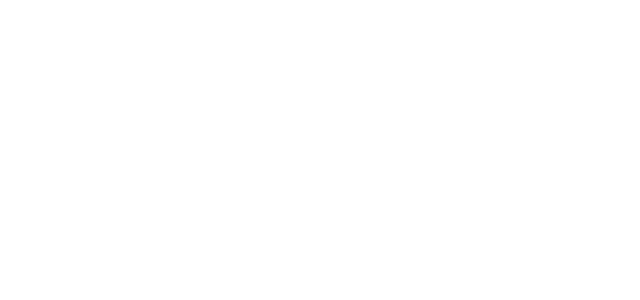
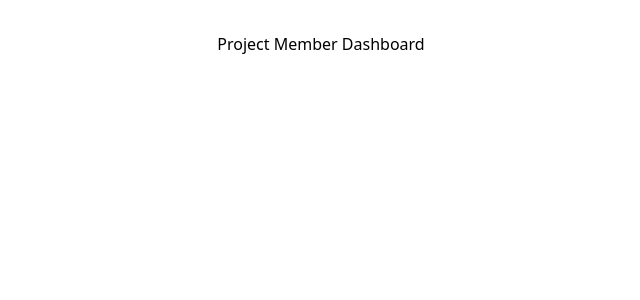
Before and after one commit to IT21319792/ITPM, a React (Vite) app in the folder FrontEnd/: page /pMemberDash in a window 1280 px wide. Before the commit this address had no page. Shown: the top 300 px of the page, without its empty margins (319-959 px from the left). Built offline with nearby package versions, Linux system fonts and the light colour scheme.

Commit message:
implement all dashboard routes for all roles

```diff
--- a/FrontEnd/src/App.jsx
+++ b/FrontEnd/src/App.jsx
@@ -4,6 +4,10 @@
 
 import StudentDash from './pages/student/StudentDash';
 import AdminDash from './pages/admin/AdminDash';
+import CoDash from './pages/co-ordinator/CoDash';
+import ExaminarDash from './pages/examinar/ExaminarDash';
+import PMemberDash from './pages/projectMember/PMemberDash';
+import SupervisorDash from './pages/supervisor/SupervisorDash';
 
 
 
@@ -23,6 +27,24 @@
           <Route path='studentDash' element={<StudentDash />} />
 
 
+          {/* Co-ordinator Routes  */}
+          <Route path='coDash' element={<CoDash />} />
+
+
+          {/* Examinar Routes  */}
+          <Route path='examinarDash' element={<ExaminarDash />} />
+
+
+          {/* Project Member Routes  */}
+          <Route path='pMemberDash' element={<PMemberDash />} />
+
+
+          {/* Supervisor Routes  */}
+          <Route path='supervisorDash' element={<SupervisorDash />} />
+
+
+
+
       </Routes>
 
 
--- /dev/null
+++ b/FrontEnd/src/pages/co-ordinator/CoDash.jsx
@@ -0,0 +1,10 @@
+import React from "react";
+
+function CoDash () {
+
+
+    return (
+        <h1>Co-ordinator Dashboard</h1>
+    )
+}
+export default CoDash;
--- /dev/null
+++ b/FrontEnd/src/pages/examinar/ExaminarDash.jsx
@@ -0,0 +1,10 @@
+import React from "react";
+
+function ExaminarDash () {
+
+
+    return (
+        <h1>Examinar Dashboard</h1>
+    )
+}
+export default ExaminarDash;
--- /dev/null
+++ b/FrontEnd/src/pages/projectMember/PMemberDash.jsx
@@ -0,0 +1,10 @@
+import React from "react";
+
+function PMemberDash () {
+
+
+    return (
+        <h1>Project Member Dashboard</h1>
+    )
+}
+export default PMemberDash;
--- /dev/null
+++ b/FrontEnd/src/pages/supervisor/SupervisorDash.jsx
@@ -0,0 +1,10 @@
+import React from "react";
+
+function SupervisorDash () {
+
+
+    return (
+        <h1>Supervisor Dashboard</h1>
+    )
+}
+export default SupervisorDash;
```
